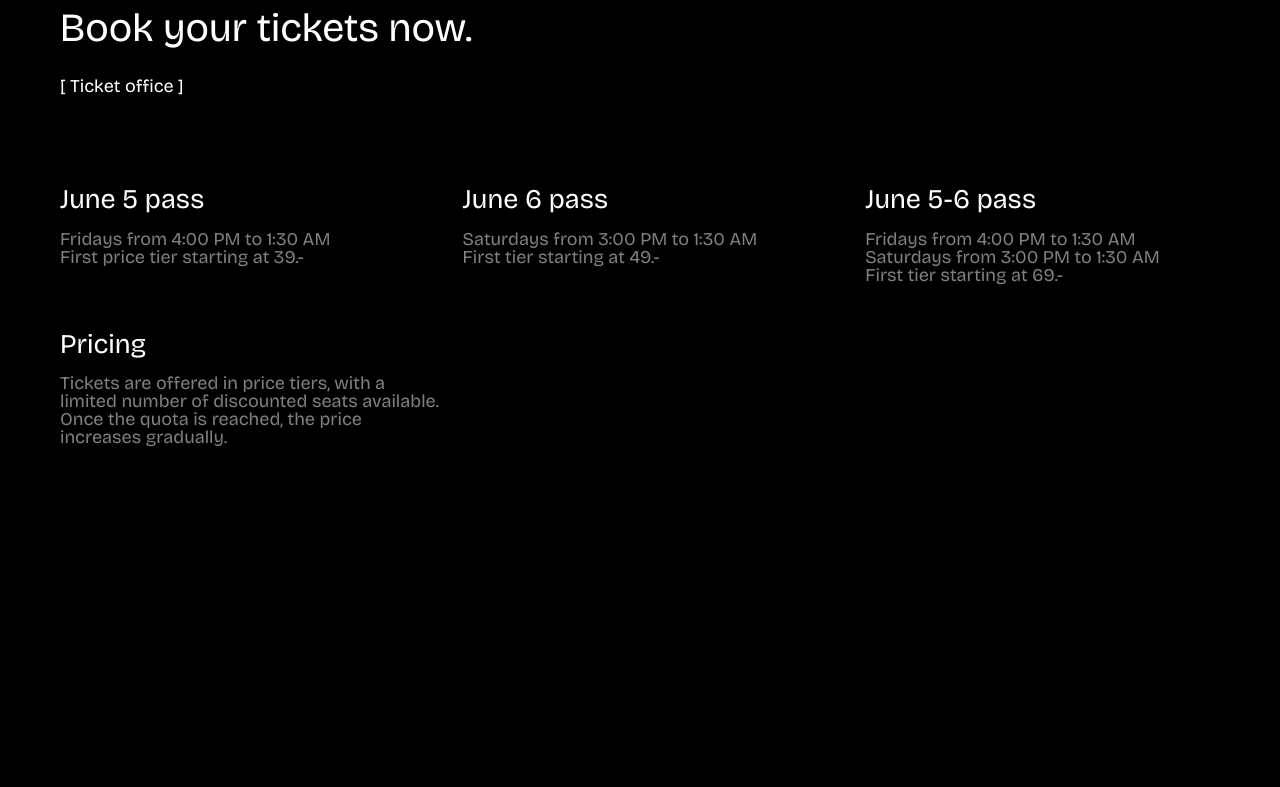
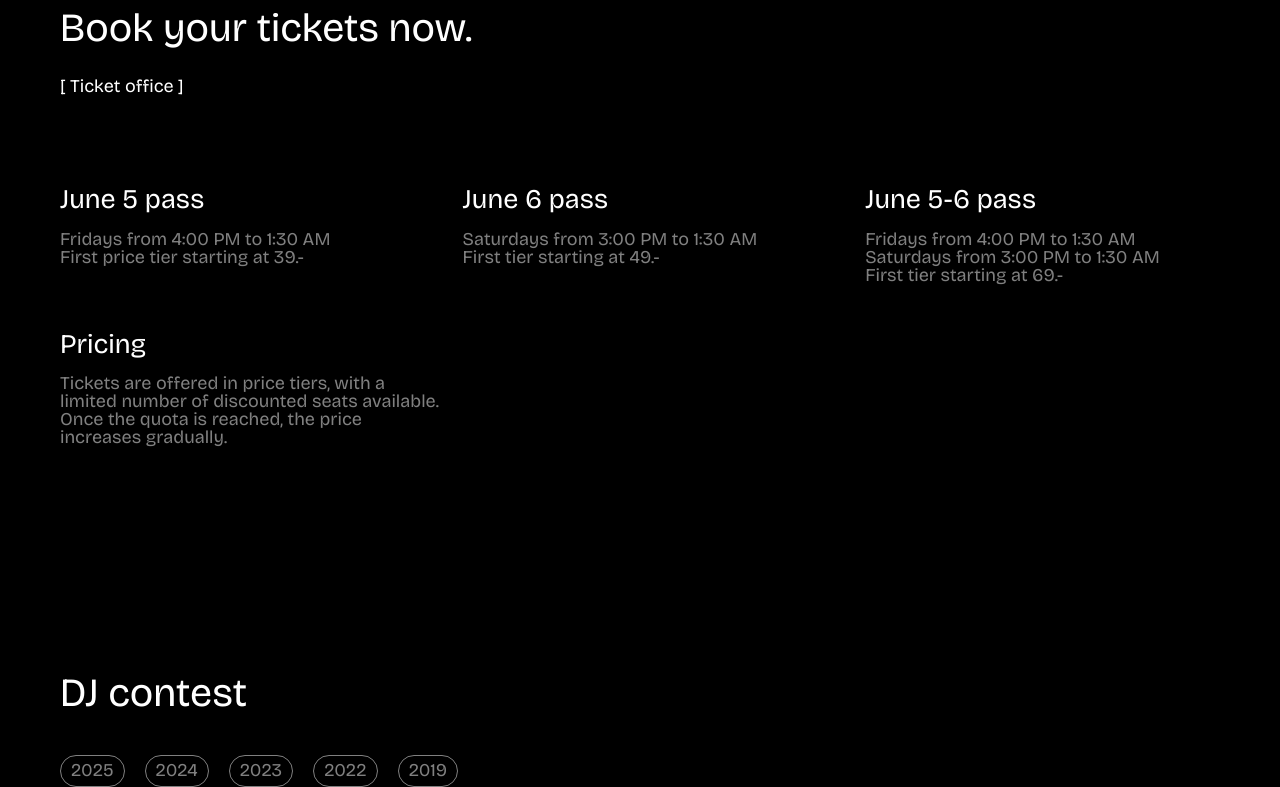
Before and after one commit to eko0-zero/chocolate, a React (Vite) app: page / in a window 1280 px wide. Shown: the part 1784-2571 px from the top of the page. Before the commit the page ends 2232 px from the top, so only its background shows below. Built offline with nearby package versions, Linux system fonts and the light colour scheme.

Commit message:
dj contest ?

```diff
--- a/src/App.jsx
+++ b/src/App.jsx
@@ -14,7 +14,7 @@ function App() {
         <img className="rotate-90" src={arrow} alt="" />
         <img className="rotate-180" src={arrow} alt="" />
       </div>
-      <div className="fixed top-15 left-15 text-sm font-bricolage">
+      <div className="fixed top-15 left-15 text-sm font-bricolage z-100">
         <span>[</span> Menu <span>]</span>
       </div>
       <div className="relative overflow-hidden w-screen flex flex-col mt-42">
@@ -110,6 +110,26 @@ function App() {
           increases gradually.
         </p>
       </div>
+      <div className="title ml-15 mr-[calc(33%-15px)] mt-[225px]">
+        DJ contest
+      </div>
+      <div className="flex gap-5 text-sm font-bricolage ml-15 mt-10">
+        <button className="px-[10px] py-[2px] border border-white rounded-[100px] opacity-50">
+          2025
+        </button>
+        <button className="px-[10px] py-[2px] border border-white rounded-[100px] opacity-50">
+          2024
+        </button>
+        <button className="px-[10px] py-[2px] border border-white rounded-[100px] opacity-50">
+          2023
+        </button>
+        <button className="px-[10px] py-[2px] border border-white rounded-[100px] opacity-50">
+          2022
+        </button>
+        <button className="px-[10px] py-[2px] border border-white rounded-[100px] opacity-50">
+          2019
+        </button>
+      </div>
     </>
   );
 }
```
